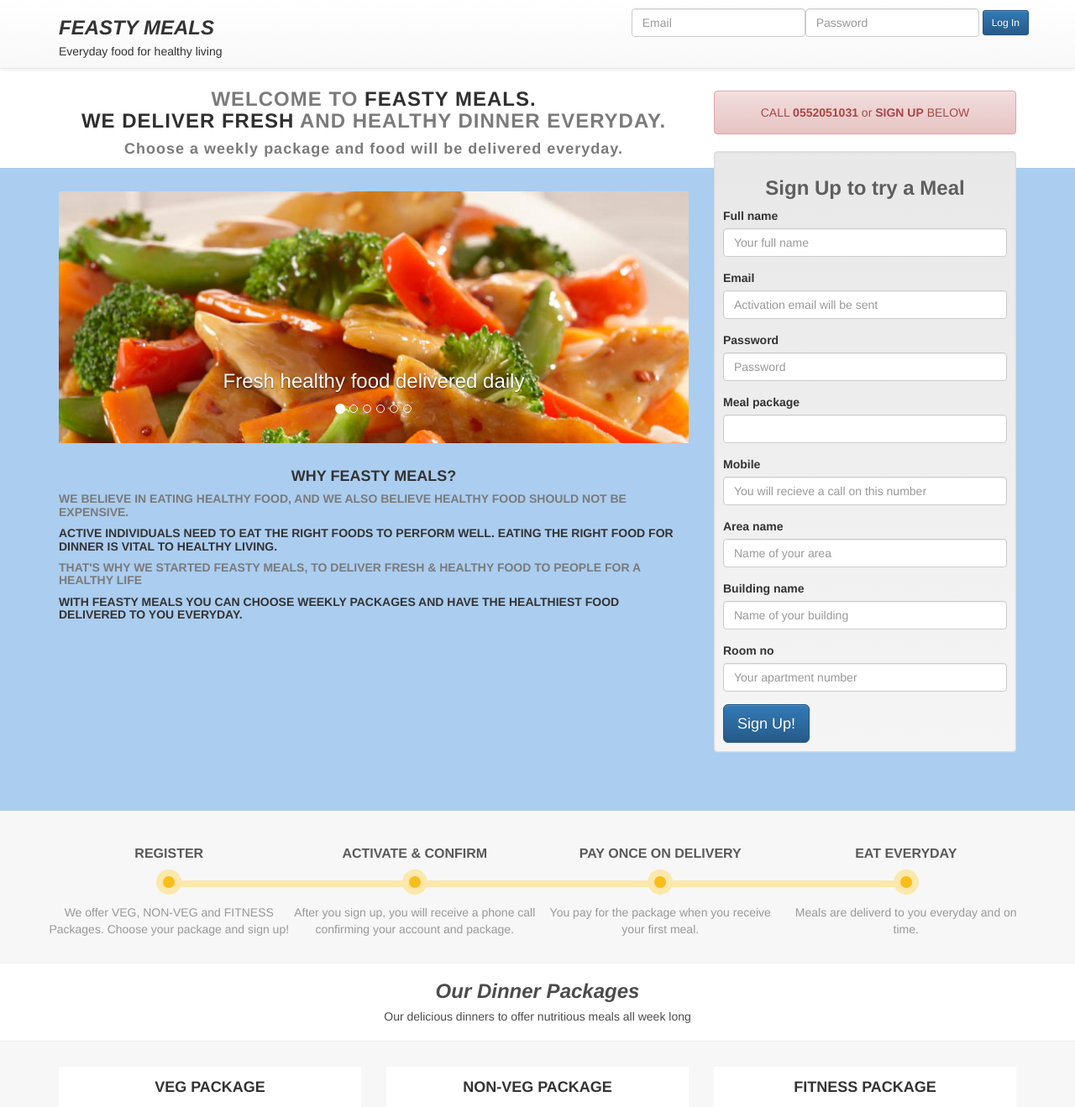
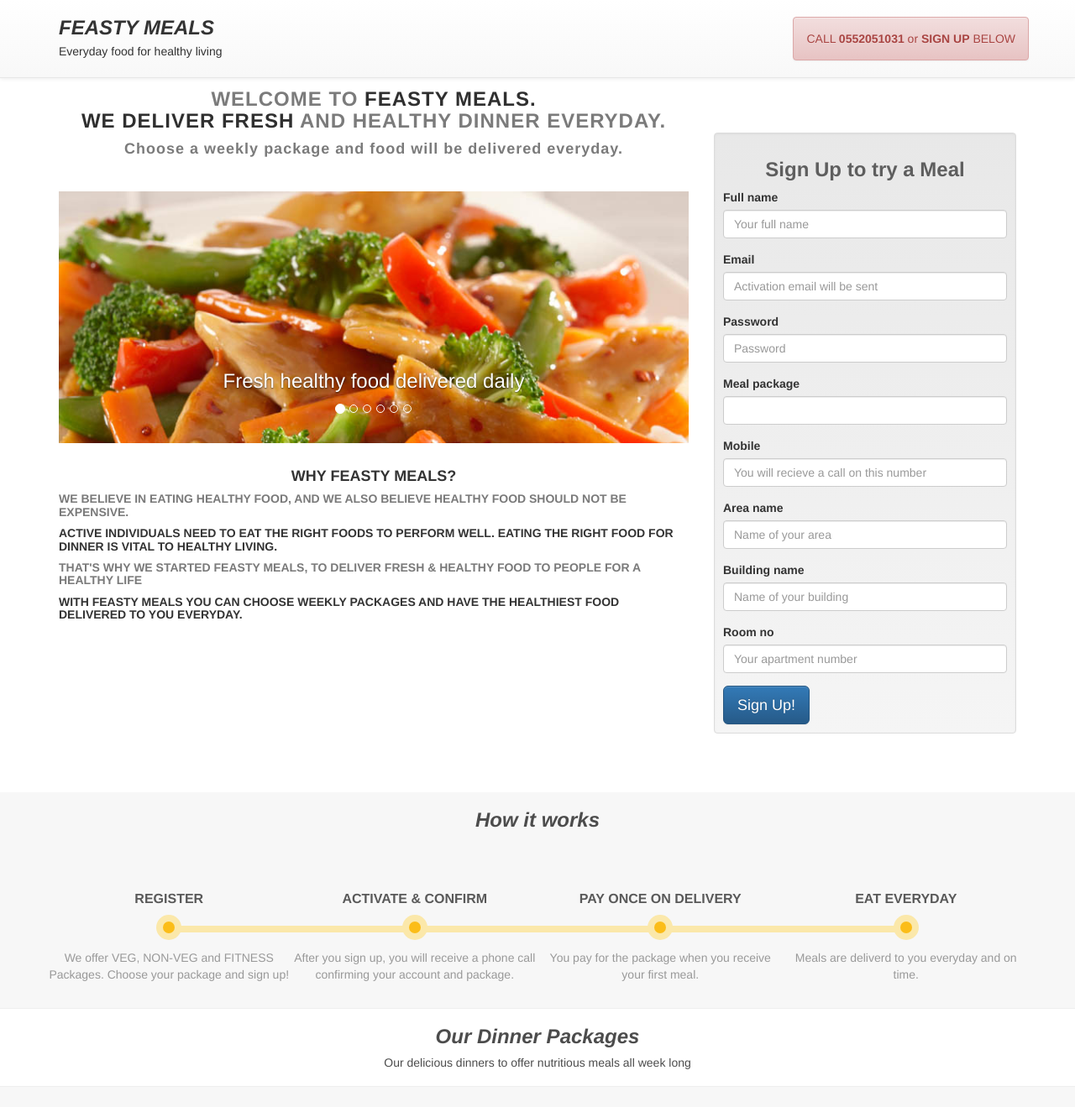
Before and after one commit to HammadH/Feasty-Meals, a Django app: page / in a window 1280 px wide. Shown: the top 1319 px of the page at 84% size. Run offline with Django 3.2, Linux system fonts and the light colour scheme; data that the repository does not hold is empty; some libraries are stand-ins or nearby versions.

```diff
--- a/static/css/packages.css
+++ b/static/css/packages.css
@@ -47,7 +47,7 @@ body
 }
 
 #skills {
-    background-color: #ABCDEF
+    background-color: #FFFFFF
 ;
     padding-top: 30px;
     padding-bottom: 50px;
--- a/templates/landing.html
+++ b/templates/landing.html
@@ -82,22 +82,23 @@
     <!-- Fixed navbar -->
     <div class="navbar navbar-default navbar-fixed-top">
       <div class="container">
-        <div class="navbar-header">
+        <div class="navbar-header" >
           <button type="button" class="navbar-toggle" data-toggle="collapse" data-target=".navbar-collapse">
             <span class="icon-bar"></span>
             <span class="icon-bar"></span>
             <span class="icon-bar"></span>
           </button>
-          <h3><b><i>FEASTY MEALS</i></b></h4><p style="margin-top:-5px;">Everyday food for healthy living</p>
+          <h3 ><b><i>FEASTY MEALS</i></b></h4><p style="margin-top:-5px;">Everyday food for healthy living</p>
 
         </div>
         <div class="navbar-collapse collapse">
           <ul class="nav navbar-nav navbar-right">
-            <li style="margin-top:10px"><form class="form-inline" method="POST" action="{% url 'login' %}" >{% csrf_token %}
+            <!-- <li style="margin-top:10px"><form class="form-inline" method="POST" action="{% url 'login' %}" >{% csrf_token %}
 {% bootstrap_form loginForm %}
 
 <button type="submit" class="btn btn-primary btn-sm">Log In</button>
-</form></li>
+</form></li> -->
+          <li style="margin-top:20px"><div class="alert alert-danger" style="text-align:center; ">CALL <b>0552051031</b> or <b>SIGN UP</b> BELOW</div></li>
           </ul>
         </div><!--/.nav-collapse -->
       </div>
@@ -224,8 +225,8 @@
 			</div><!-- /col-lg-6 -->
 
 			<div class="col-lg-4 " style="background-color:; margin-top;">
-				<div class="alert alert-danger" style="text-align:center; margin-top:-100px;">CALL <b>0552051031</b> or <b>SIGN UP</b> BELOW</div>
-				<div class="well" style="padding:10px">
+
+				<div class="well" style="padding:10px; margin-top:-50px;">
 				<h3 style="color:#5E5E5E; text-align:center"><b>Sign Up to try a Meal</b> </h3>
 					<form method="POST" class="form-vertical">{% csrf_token %}
 
@@ -262,10 +263,10 @@
 		</div><!-- /container -->
 	</div><!-- /headerwrap -->
 </div>
+ <h3 style='text-align:center; color:#4C4C4C;'><b><i>How it works</i></b></h3><br>
 <div class="container">
+		 <div class="row bs-wizard" style="border-bottom:0;">
 
-
-            <div class="row bs-wizard" style="border-bottom:0;">
 
                 <div class="col-xs-3 bs-wizard-step complete">
                   <div class="text-center bs-wizard-stepnum"><b>REGISTER</b></div>
@@ -427,7 +428,7 @@
 		<hr>
 <div class="row" style="background-color:; " >
 
-	<h3 style='text-align:center; color:#4C4C4C;'><b><i>Our Food</i></b></h3><h5 style='text-align:center;'><h5 style='text-align:center; color:#4C4C4C;'>Every meal is cooked with these values</h5><br>
+
 
 	<hr>
 	</div>
@@ -438,6 +439,7 @@
 <div id="w">
 		<div class="container">
 			<div class="row">
+        <h3 style='text-align:center; color:#4C4C4C;'><b><i>Our Food</i></b></h3><h5 style='text-align:center;'><h5 style='text-align:center; color:#4C4C4C;'>Every meal is cooked with these values</h5><br>
 				<div class="col-lg-3 ">
 				<img src="{% static "img/fresh.png" %}" class='img-circle'style="width:150px;height:150px;">
 				<h4>FRESH<bold> INGREDIENTS</bold>
@@ -466,7 +468,7 @@
 
 <!-- ========== FOOTER SECTION ========== -->
 	<section id="contact" name="contact"></section>
-	<div id="f">
+	<div id="">
 		<div class="container">
 			<div class="row">
 					<h3><b>CONTACT US FOR A QUICK MEAL</b></h3>
```
Also changed, not shown: food/settings.py (+6 -3 lines).
